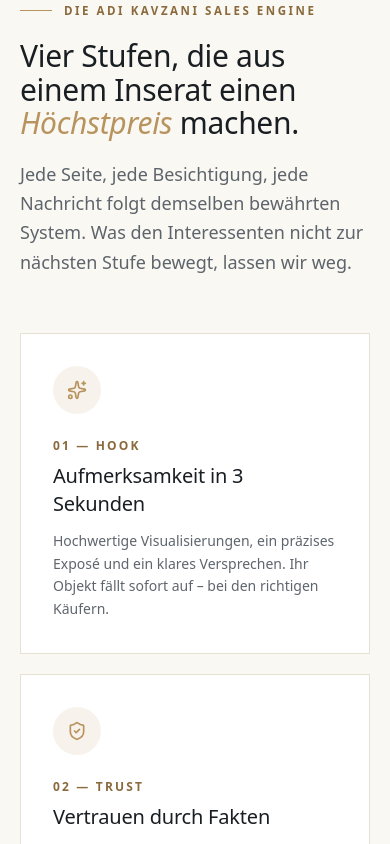
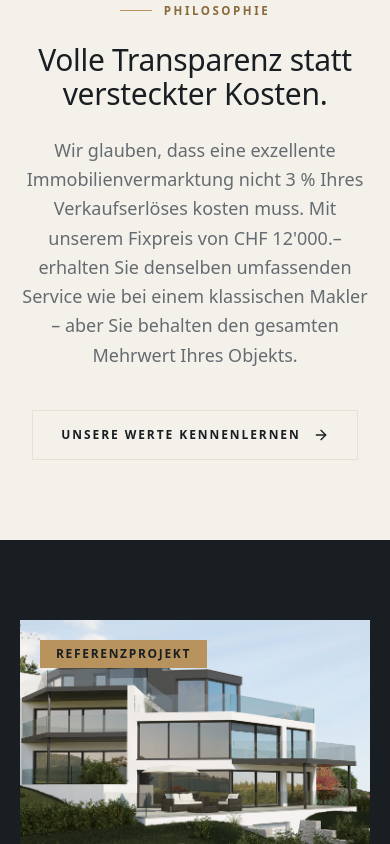
Before and after one commit to i-shubham24/Zurich-Estate, a Next.js app: page / in a window 390 px wide. Shown: the part 2360-3204 px from the top of the page. Built offline with nearby package versions, Linux system fonts and the light colour scheme.

Commit message:
feat: animate Immobilien grid, remove Method steps globally, and apply reference ArticleCard design

```diff
--- a/src/app/immobilie-verkaufen/page.tsx
+++ b/src/app/immobilie-verkaufen/page.tsx
@@ -4,7 +4,6 @@
 import Reveal from "@/components/Reveal";
 import Typewriter from "@/components/Typewriter";
 import { SectionHeading, Eyebrow, ButtonLink } from "@/components/ui";
-import Method from "@/components/Method";
 import ValuationCta from "@/components/ValuationCta";
 import CtaBanner from "@/components/CtaBanner";
 import FaqAccordion from "@/components/FaqAccordion";
@@ -226,12 +225,6 @@
       </section>
 
       {/* Method */}
-      <section className="bg-slate py-20 md:py-28">
-        <div className="container-lux">
-          <Method tone="onDark" />
-        </div>
-      </section>
-
       <ValuationCta />
 
       <section className="bg-cream py-20 md:py-28">
--- a/src/app/immobilienmakler/[ort]/page.tsx
+++ b/src/app/immobilienmakler/[ort]/page.tsx
@@ -5,7 +5,6 @@
 import PageHero from "@/components/PageHero";
 import Reveal from "@/components/Reveal";
 import { SectionHeading, Eyebrow, ButtonLink } from "@/components/ui";
-import Method from "@/components/Method";
 import ValuationCta from "@/components/ValuationCta";
 import CtaBanner from "@/components/CtaBanner";
 import FaqAccordion from "@/components/FaqAccordion";
@@ -176,10 +175,25 @@
         </div>
       </section>
 
-      {/* Method */}
+      {/* Transparenz */}
       <section className="bg-cream py-20 md:py-24">
         <div className="container-lux">
-          <Method tone="onLight" />
+          <div className="mx-auto max-w-4xl text-center">
+            <Reveal>
+              <Eyebrow className="justify-center">Philosophie</Eyebrow>
+              <h2 className="mt-6 font-serif text-3xl leading-[1.15] text-ink md:text-5xl">
+                Volle Transparenz statt versteckter Kosten.
+              </h2>
+              <p className="mt-6 text-lg leading-relaxed text-graphite/75 md:text-xl">
+                Wir glauben, dass eine exzellente Immobilienvermarktung in {loc.name} nicht 3 % Ihres Verkaufserlöses kosten muss. Mit unserem Fixpreis von {site.fixedPrice} erhalten Sie denselben umfassenden Service wie bei einem klassischen Makler – aber Sie behalten den gesamten Mehrwert Ihres Objekts.
+              </p>
+              <div className="mt-10 flex justify-center">
+                <ButtonLink href="/ueber-uns" variant="outline">
+                  Unsere Werte kennenlernen
+                </ButtonLink>
+              </div>
+            </Reveal>
+          </div>
         </div>
       </section>
 
--- a/src/app/kaufen/page.tsx
+++ b/src/app/kaufen/page.tsx
@@ -5,6 +5,8 @@
 import PageHero from "@/components/PageHero";
 import Reveal from "@/components/Reveal";
 import Typewriter from "@/components/Typewriter";
+import ParallaxImage from "@/components/ParallaxImage";
+import TiltCard from "@/components/TiltCard";
 import { SectionHeading, ButtonLink } from "@/components/ui";
 import CtaBanner from "@/components/CtaBanner";
 import { JsonLd } from "@/components/StructuredData";
@@ -66,17 +68,13 @@
               href={`/kaufen/${flagshipProject.slug}`}
               className="group grid grid-cols-1 overflow-hidden border border-line bg-white lg:grid-cols-2"
             >
-              <div className="relative aspect-[4/3] overflow-hidden lg:aspect-auto">
-                <Image
+              <div className="relative aspect-[4/3] w-full lg:aspect-auto">
+                <ParallaxImage
                   src={flagshipProject.image}
                   alt={flagshipProject.title}
-                  fill
-                  quality={82}
-                  sizes="(max-width: 1024px) 100vw, 50vw"
-                  className="object-cover transition-transform duration-700 group-hover:scale-105"
                 />
                 <span
-                  className={`absolute left-5 top-5 px-4 py-1.5 text-xs font-semibold uppercase tracking-[0.14em] ${statusStyles[flagshipProject.status]}`}
+                  className={`absolute left-5 top-5 px-4 py-1.5 text-xs font-semibold uppercase tracking-[0.14em] z-10 ${statusStyles[flagshipProject.status]}`}
                 >
                   {flagshipProject.status}
                 </span>
@@ -117,9 +115,10 @@
             title="Aktuelle Angebote"
             intro="Ein Auszug aus unserem Portfolio in Zürich und Umgebung."
           />
-          <div className="mt-12 grid grid-cols-1 gap-8 md:grid-cols-2">
+          <div className="mt-12 grid grid-cols-1 gap-8 md:grid-cols-2 perspective-[2000px]">
             {others.map((p, i) => (
               <Reveal key={p.slug} delay={(i % 2) * 90}>
+                <TiltCard>
                   <Link href={`/kaufen/${p.slug}`} className="group flex h-full flex-col bg-white">
                     <div className="relative aspect-[3/2] overflow-hidden">
                       <Image
@@ -150,6 +149,7 @@
                       </div>
                     </div>
                   </Link>
+                </TiltCard>
               </Reveal>
             ))}
           </div>
--- a/src/app/page.tsx
+++ b/src/app/page.tsx
@@ -14,8 +14,8 @@
 import Reveal from "@/components/Reveal";
 import ParallaxImage from "@/components/ParallaxImage";
 import Marquee from "@/components/Marquee";
+import ArticleCard from "@/components/ArticleCard";
 import { Eyebrow, SectionHeading, ButtonLink, Stat } from "@/components/ui";
-import Method from "@/components/Method";
 import LocationsGrid from "@/components/LocationsGrid";
 import ValuationCta from "@/components/ValuationCta";
 import CtaBanner from "@/components/CtaBanner";
@@ -213,11 +213,26 @@
       </section>
 
       {/* ===================================================== *
-       * 3. METHOD — the Adi Kavzani Sales Engine
+       * 3. VALUES — Transparenz & Fixpreis
        * ===================================================== */}
-      <section className="bg-cream py-20 md:py-28">
+      <section className="bg-sand py-20 md:py-28">
         <div className="container-lux">
-          <Method tone="onLight" />
+          <div className="mx-auto max-w-4xl text-center">
+            <Reveal>
+              <Eyebrow className="justify-center">Philosophie</Eyebrow>
+              <h2 className="mt-6 font-serif text-3xl leading-[1.15] text-ink md:text-5xl">
+                Volle Transparenz statt versteckter Kosten.
+              </h2>
+              <p className="mt-6 text-lg leading-relaxed text-graphite/75 md:text-xl">
+                Wir glauben, dass eine exzellente Immobilienvermarktung nicht 3 % Ihres Verkaufserlöses kosten muss. Mit unserem Fixpreis von {site.fixedPrice} erhalten Sie denselben umfassenden Service wie bei einem klassischen Makler – aber Sie behalten den gesamten Mehrwert Ihres Objekts.
+              </p>
+              <div className="mt-10 flex justify-center">
+                <ButtonLink href="/ueber-uns" variant="outline">
+                  Unsere Werte kennenlernen
+                </ButtonLink>
+              </div>
+            </Reveal>
+          </div>
         </div>
       </section>
 
@@ -334,32 +349,16 @@
             title="Wissen, das Ihren Verkauf besser macht"
             intro="Aktuelle Marktberichte, Experten-Tipps und Quartier-Guides für Eigentümerinnen und Eigentümer in Zürich."
           />
-          <div className="mt-12 grid grid-cols-1 gap-8 md:grid-cols-3">
+          <div className="mt-12 grid grid-cols-1 gap-12 md:grid-cols-3">
             {(featuredGuides.length ? featuredGuides : guides).slice(0, 3).map((g, i) => (
               <Reveal key={g.slug} delay={i * 90}>
-                <Link href={`/ratgeber/${g.slug}`} className="group flex h-full flex-col">
-                  <div className="relative aspect-[3/2] w-full">
-                    <ParallaxImage
-                      src={g.image}
-                      alt={g.title}
-                    />
-                    <span className="absolute left-4 top-4 bg-white/90 px-3 py-1 text-[0.65rem] font-semibold uppercase tracking-[0.14em] text-ink z-10">
-                      {g.category}
-                    </span>
-                  </div>
-                  <div className="mt-5 flex items-center gap-2 text-xs uppercase tracking-[0.14em] text-graphite/50">
-                    <Clock className="h-3.5 w-3.5" /> {g.readTime}
-                  </div>
-                  <h3 className="mt-3 font-serif text-xl leading-snug text-ink transition-colors group-hover:text-gold-deep">
-                    {g.title}
-                  </h3>
-                  <p className="mt-3 flex-grow text-sm leading-relaxed text-graphite/70">
-                    {g.excerpt}
-                  </p>
-                  <span className="mt-5 inline-flex items-center gap-2 text-xs font-semibold uppercase tracking-[0.14em] text-gold-deep">
-                    Artikel lesen <ArrowRight className="h-4 w-4" />
-                  </span>
-                </Link>
+                <ArticleCard
+                  href={`/ratgeber/${g.slug}`}
+                  image={g.image}
+                  title={g.title}
+                  category={g.category}
+                  excerpt={g.excerpt}
+                />
               </Reveal>
             ))}
           </div>
--- a/src/app/ratgeber/page.tsx
+++ b/src/app/ratgeber/page.tsx
@@ -5,6 +5,7 @@
 import PageHero from "@/components/PageHero";
 import Reveal from "@/components/Reveal";
 import Typewriter from "@/components/Typewriter";
+import ArticleCard from "@/components/ArticleCard";
 import { SectionHeading } from "@/components/ui";
 import CtaBanner from "@/components/CtaBanner";
 import { JsonLd } from "@/components/StructuredData";
@@ -88,36 +89,16 @@
       <section className="bg-sand py-16 md:py-24">
         <div className="container-lux">
           <SectionHeading eyebrow="Alle Beiträge" title="Aus dem Ratgeber" />
-          <div className="mt-12 grid grid-cols-1 gap-8 md:grid-cols-2 lg:grid-cols-3">
+          <div className="mt-12 grid grid-cols-1 gap-12 md:grid-cols-2 lg:grid-cols-3">
             {rest.map((g, i) => (
               <Reveal key={g.slug} delay={(i % 3) * 80}>
-                <Link href={`/ratgeber/${g.slug}`} className="group flex h-full flex-col bg-white">
-                  <div className="relative aspect-[3/2] overflow-hidden">
-                    <Image
-                      src={g.image}
-                      alt={g.title}
-                      fill
-                      quality={70}
-                      sizes="(max-width: 768px) 100vw, 33vw"
-                      className="object-cover transition-transform duration-700 group-hover:scale-105"
-                    />
-                    <span className="absolute left-4 top-4 bg-white/90 px-3 py-1 text-[0.65rem] font-semibold uppercase tracking-[0.14em] text-ink">
-                      {g.category}
-                    </span>
-                  </div>
-                  <div className="flex flex-grow flex-col p-7">
-                    <div className="flex items-center gap-1 text-xs uppercase tracking-[0.14em] text-graphite/50">
-                      <Clock className="h-3.5 w-3.5" /> {g.readTime}
-                    </div>
-                    <h3 className="mt-3 font-serif text-xl leading-snug text-ink transition-colors group-hover:text-gold-deep">
-                      {g.title}
-                    </h3>
-                    <p className="mt-3 flex-grow text-sm leading-relaxed text-graphite/70">{g.excerpt}</p>
-                    <span className="mt-5 inline-flex items-center gap-2 text-xs font-semibold uppercase tracking-[0.14em] text-gold-deep">
-                      Lesen <ArrowRight className="h-4 w-4" />
-                    </span>
-                  </div>
-                </Link>
+                <ArticleCard
+                  href={`/ratgeber/${g.slug}`}
+                  image={g.image}
+                  title={g.title}
+                  category={g.category}
+                  excerpt={g.excerpt}
+                />
               </Reveal>
             ))}
           </div>
--- /dev/null
+++ b/src/components/ArticleCard.tsx
@@ -0,0 +1,53 @@
+"use client";
+
+import Image from "next/image";
+import Link from "next/link";
+import { ArrowRight } from "lucide-react";
+import ParallaxImage from "./ParallaxImage";
+
+export default function ArticleCard({
+  href,
+  image,
+  title,
+  category,
+  excerpt,
+}: {
+  href: string;
+  image: string;
+  title: string;
+  category: string;
+  excerpt: string;
+}) {
+  return (
+    <Link href={href} className="group flex flex-col w-full">
+      {/* Image container */}
+      <div className="relative aspect-[16/9] w-full overflow-hidden border border-line">
+        <ParallaxImage src={image} alt={title} />
+
+        {/* Pill Tag */}
+        <span className="absolute left-4 top-4 z-10 rounded-full bg-white/95 border border-line px-3 py-1 text-[0.65rem] font-semibold uppercase tracking-[0.14em] text-ink shadow-sm backdrop-blur-md">
+          {category}
+        </span>
+      </div>
+
+      {/* Content */}
+      <div className="mt-6 flex flex-col">
+        {/* Title and Arrow row */}
+        <div className="flex items-center justify-between">
+          <h3 className="font-serif text-2xl text-ink transition-colors duration-500 group-hover:text-gold-deep">
+            {title}
+          </h3>
+          <ArrowRight className="h-5 w-5 text-ink transition-all duration-500 group-hover:translate-x-1 group-hover:text-gold-deep" />
+        </div>
+
+        {/* Animated Divider */}
+        <div className="mt-5 mb-5 h-[1px] w-0 bg-gold-deep transition-all duration-500 ease-out group-hover:w-full" />
+
+        {/* Description */}
+        <p className="text-sm leading-relaxed text-graphite/80 transition-colors duration-500 group-hover:text-gold-deep">
+          {excerpt}
+        </p>
+      </div>
+    </Link>
+  );
+}
--- a/src/components/Method.tsx
+++ /dev/null
@@ -1,83 +0,0 @@
-import { Sparkles, ShieldCheck, Heart, KeyRound } from "lucide-react";
-import Reveal from "./Reveal";
-import { SectionHeading } from "./ui";
-
-const steps = [
-  {
-    icon: Sparkles,
-    stage: "01 — Hook",
-    title: "Aufmerksamkeit in 3 Sekunden",
-    desc: "Hochwertige Visualisierungen, ein präzises Exposé und ein klares Versprechen. Ihr Objekt fällt sofort auf – bei den richtigen Käufern.",
-  },
-  {
-    icon: ShieldCheck,
-    stage: "02 — Trust",
-    title: "Vertrauen durch Fakten",
-    desc: "Datenbasierte Bewertung, transparente Zahlen und echte Referenzen. Kaufinteressenten wissen sofort, dass hier professionell verkauft wird.",
-  },
-  {
-    icon: Heart,
-    stage: "03 — Desire",
-    title: "Emotion statt Aufzählung",
-    desc: "Wir verkaufen nicht Quadratmeter, sondern ein Lebensgefühl. So entsteht der Wunsch, der die Zahlungsbereitschaft nach oben treibt.",
-  },
-  {
-    icon: KeyRound,
-    stage: "04 — Action",
-    title: "Der reibungslose Abschluss",
-    desc: "Ein klarer nächster Schritt, ein strukturiertes Bieterverfahren und die vollständige Abwicklung bis zur Beurkundung – ohne Reibung.",
-  },
-];
-
-export default function Method({
-  tone = "onLight",
-}: {
-  tone?: "onLight" | "onDark";
-}) {
-  const cardBg =
-    tone === "onDark"
-      ? "border-white/10 bg-white/[0.03] hover:bg-white/[0.06]"
-      : "border-line bg-white hover:shadow-[var(--shadow-luxe)]";
-  const descColor = tone === "onDark" ? "text-white/60" : "text-graphite/80";
-  const titleColor = tone === "onDark" ? "text-white" : "text-ink";
-
-  return (
-    <div>
-      <SectionHeading
-        tone={tone}
-        eyebrow="Die Adi Kavzani Sales Engine"
-        title={
-          <>
-            Vier Stufen, die aus einem Inserat
-            <br className="hidden md:block" /> einen{" "}
-            <span className="italic text-gold">Höchstpreis</span> machen.
-          </>
-        }
-        intro="Jede Seite, jede Besichtigung, jede Nachricht folgt demselben bewährten System. Was den Interessenten nicht zur nächsten Stufe bewegt, lassen wir weg."
-      />
-
-      <div className="mt-14 grid grid-cols-1 gap-5 sm:grid-cols-2 lg:grid-cols-4">
-        {steps.map((step, i) => (
-          <Reveal key={step.stage} delay={i * 90}>
-            <div
-              className={`flex h-full flex-col border p-8 transition-all duration-500 ${cardBg}`}
-            >
-              <div className="flex h-12 w-12 items-center justify-center rounded-full bg-gold/12 text-gold">
-                <step.icon className="h-5 w-5" />
-              </div>
-              <div className="mt-6 text-xs font-semibold uppercase tracking-[0.18em] text-gold-deep">
-                {step.stage}
-              </div>
-              <h3 className={`mt-2 font-serif text-xl ${titleColor}`}>
-                {step.title}
-              </h3>
-              <p className={`mt-3 text-sm leading-relaxed ${descColor}`}>
-                {step.desc}
-              </p>
-            </div>
-          </Reveal>
-        ))}
-      </div>
-    </div>
-  );
-}
--- a/src/components/ParallaxImage.tsx
+++ b/src/components/ParallaxImage.tsx
@@ -41,7 +41,7 @@
             priority={priority}
             quality={quality}
             sizes="(max-width: 1024px) 100vw, 50vw"
-            className="object-cover"
+            className="object-cover transition-transform duration-700 group-hover:scale-110"
           />
         </motion.div>
       </motion.div>
--- /dev/null
+++ b/src/components/TiltCard.tsx
@@ -0,0 +1,55 @@
+"use client";
+
+import { motion, useMotionValue, useSpring, useTransform } from "framer-motion";
+import { ReactNode } from "react";
+
+export default function TiltCard({ children }: { children: ReactNode }) {
+  const x = useMotionValue(0);
+  const y = useMotionValue(0);
+
+  const mouseXSpring = useSpring(x, { stiffness: 150, damping: 20 });
+  const mouseYSpring = useSpring(y, { stiffness: 150, damping: 20 });
+
+  const rotateX = useTransform(mouseYSpring, [-0.5, 0.5], ["5deg", "-5deg"]);
+  const rotateY = useTransform(mouseXSpring, [-0.5, 0.5], ["-5deg", "5deg"]);
+
+  const handleMouseMove = (e: React.MouseEvent<HTMLDivElement>) => {
+    const rect = e.currentTarget.getBoundingClientRect();
+    const width = rect.width;
+    const height = rect.height;
+
+    // Normalize mouse position between -0.5 and 0.5
+    const mouseX = e.clientX - rect.left;
+    const mouseY = e.clientY - rect.top;
+
+    const xPct = mouseX / width - 0.5;
+    const yPct = mouseY / height - 0.5;
+
+    x.set(xPct);
+    y.set(yPct);
+  };
+
+  const handleMouseLeave = () => {
+    x.set(0);
+    y.set(0);
+  };
+
+  return (
+    <motion.div
+      onMouseMove={handleMouseMove}
+      onMouseLeave={handleMouseLeave}
+      style={{
+        rotateX,
+        rotateY,
+        transformStyle: "preserve-3d",
+      }}
+      className="h-full w-full"
+      whileHover={{ scale: 1.02 }}
+      transition={{ type: "spring", stiffness: 300, damping: 20 }}
+    >
+      <div style={{ transform: "translateZ(30px)" }} className="h-full w-full shadow-lg">
+        {children}
+      </div>
+    </motion.div>
+  );
+}
```
Lines whose indentation alone changed are shown as unchanged.
